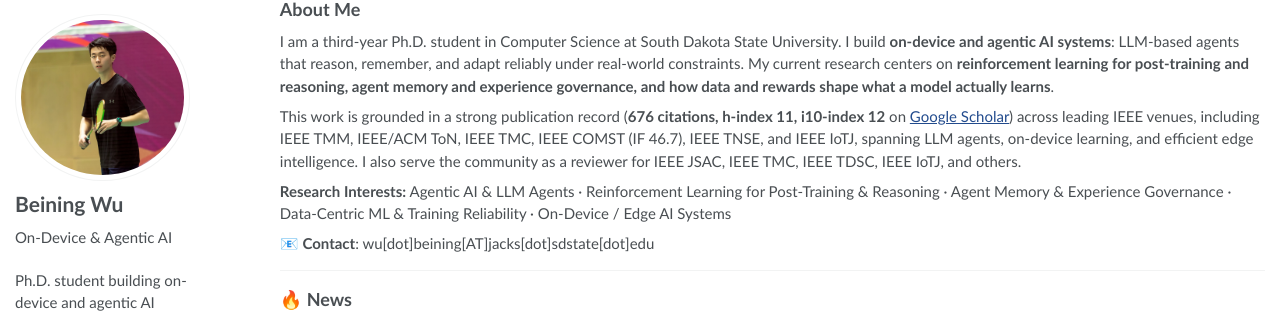
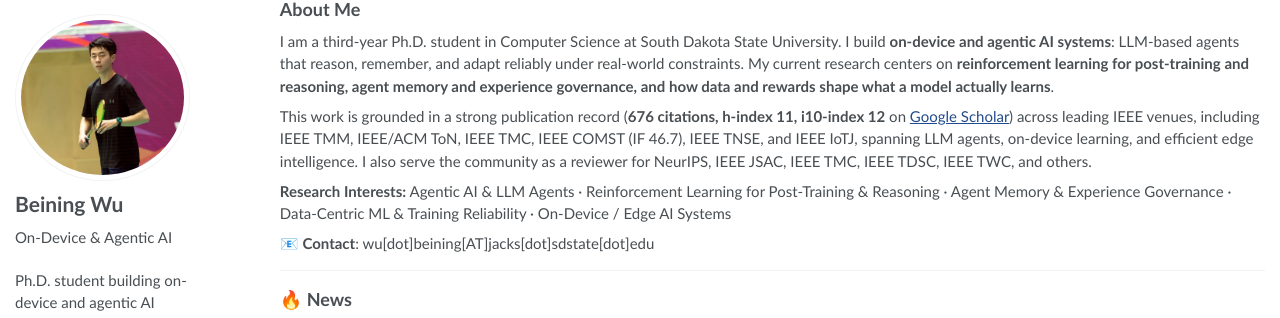
Before and after one commit to beining1008/beining1008.github.io, a Jekyll site: the page built from _pages/about.md, in a window 1280 px wide. Shown: the part 77-395 px from the top of the page. Built offline with Jekyll 4.4.1, drawn with Linux system fonts in a browser that asks for light colours; some of the changed text lies outside the part shown.

Commit message:
Add the NeurIPS 2026 IAB reviewer role and swap IoTJ for TWC in the reviewer line
Co-Authored-By: Claude Opus 5 <noreply@anthropic.com>
Claude-Session: https://claude.ai/code/session_01DaW5KDpuo4aUj9winPXawF

```diff
--- a/_pages/about.md
+++ b/_pages/about.md
@@ -30,7 +30,7 @@ redirect_from:
 
 I am a third-year Ph.D. student in Computer Science at South Dakota State University. I build **on-device and agentic AI systems**: LLM-based agents that reason, remember, and adapt reliably under real-world constraints. My current research centers on **reinforcement learning for post-training and reasoning, agent memory and experience governance, and how data and rewards shape what a model actually learns**.
 
-This work is grounded in a strong publication record (<b>676 citations, h-index 11, i10-index 12</b> on <a href="https://scholar.google.com/citations?user=UX2048QAAAAJ">Google Scholar</a>) across leading IEEE venues, including IEEE TMM, IEEE/ACM ToN, IEEE TMC, IEEE COMST (IF 46.7), IEEE TNSE, and IEEE IoTJ, spanning LLM agents, on-device learning, and efficient edge intelligence. I also serve the community as a reviewer for IEEE JSAC, IEEE TMC, IEEE TDSC, IEEE IoTJ, and others.
+This work is grounded in a strong publication record (<b>676 citations, h-index 11, i10-index 12</b> on <a href="https://scholar.google.com/citations?user=UX2048QAAAAJ">Google Scholar</a>) across leading IEEE venues, including IEEE TMM, IEEE/ACM ToN, IEEE TMC, IEEE COMST (IF 46.7), IEEE TNSE, and IEEE IoTJ, spanning LLM agents, on-device learning, and efficient edge intelligence. I also serve the community as a reviewer for NeurIPS, IEEE JSAC, IEEE TMC, IEEE TDSC, IEEE TWC, and others.
 
 **Research Interests:** Agentic AI &amp; LLM Agents · Reinforcement Learning for Post-Training &amp; Reasoning · Agent Memory &amp; Experience Governance · Data-Centric ML &amp; Training Reliability · On-Device / Edge AI Systems
 
@@ -240,6 +240,7 @@ The on-device numbers in these papers come from hardware I built and maintain: t
   - IEEE International Conference on Computing, Networking and Communications (ICNC), 2026, 2027
 
 - **Conference Reviewer**
+  - Interpreting Agent Behavior (IAB), NeurIPS 2026
   - IEEE/RSJ International Conference on Intelligent Robots and Systems (IROS), 2026
 
 ### Journal Reviewer
```
